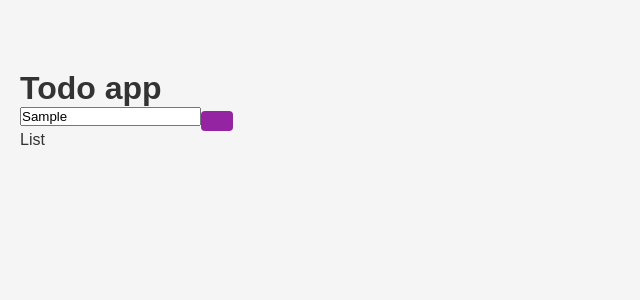
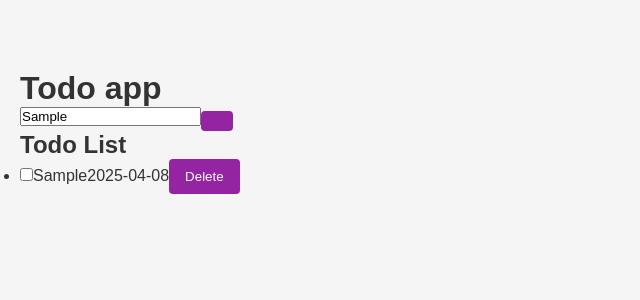
Before and after one commit to abcd9999971/react-practice5, a Next.js app: page / in a window 1280 px wide. Both pictures are taken after typing "Sample" into the empty fields and a click on the button 217 px from the left and 121 px from the top of the page. Shown: the top 300 px of the page, without its empty margins (0-640 px from the left). Built offline with nearby package versions, Linux system fonts and the light colour scheme.

Commit message:
✨ToDoListの実装

```diff
--- a/src/app/page.tsx
+++ b/src/app/page.tsx
@@ -1,15 +1,23 @@
-import { useForm, FormProvider } from "react-hook-form";
+'use client';
+// useState only works in client components
+
+import { useState } from 'react';
+
+import type { TodoStyle } from '@/type.ts';
 
 import TodoAddForm from '@/components/TodoAddForm';
 import TodoList from '@/components/TodoList';
-import type { TodoStyle } from "@/type.ts";
+
 
 export default function Home() {
+
+  const [todos, setTodos] = useState<TodoStyle[]>([]);
+
   return (
     <div>
       <h1>Todo app</h1>
-      <TodoAddForm/>
-      <TodoList/>
+      <TodoAddForm setTodos={setTodos} />
+      <TodoList todos = {todos}/>
     </div>
   );
 }
--- a/src/components/TodoAddForm.tsx
+++ b/src/components/TodoAddForm.tsx
@@ -13,8 +13,13 @@ const FIELD_NAMES = {
   isCompleted: 'isCompleted',
 } as const;
 
+//interface
+interface TodoAddFormProps {
+  setTodos: React.Dispatch<React.SetStateAction<TodoStyle[]>>;
+}
+
 //component
-export const TodoAddForm = () => {
+export const TodoAddForm = ({setTodos}:TodoAddFormProps) => {
       const {
         register,
         handleSubmit,
@@ -27,7 +32,10 @@ export const TodoAddForm = () => {
         },
       });
 
-      const onSubmit: SubmitHandler<TodoStyle> = (data) => console.log(data)
+      const onSubmit: SubmitHandler<TodoStyle> = (data) => {
+        setTodos((prevTodos) => [...prevTodos, data]);
+        console.log(data);
+      };
 
       console.log(watch(FIELD_NAMES.title)) // watch input value by passing the name of it
 
--- a/src/components/TodoList.tsx
+++ b/src/components/TodoList.tsx
@@ -1,17 +1,23 @@
-'use client';
+import type { TodoStyle } from '@/type.ts';
 
-import { useForm } from "react-hook-form"
+interface TodoListProps {
+  todos: TodoStyle[];
+}
 
-import type { TodoStyle } from "@/type.ts";
-
-export const TodoList = () => {
-    const { getValues } = useForm<TodoStyle>();
-
-    const allValues = getValues();
-    console.log(allValues);
+export const TodoList = ({todos}:TodoListProps) => {
   return (
     <div>
-        <p>List</p>
+      <h2>Todo List</h2>
+      <ul>
+        {todos.map((todo) => (
+          <li key={todo.id}>
+            <input type="checkbox" checked={todo.isCompleted} />
+            {todo.title}
+            <span>{todo.date}</span>
+            <button>Delete</button>
+          </li>
+        ))}
+      </ul>
     </div>
   );
 }
```
